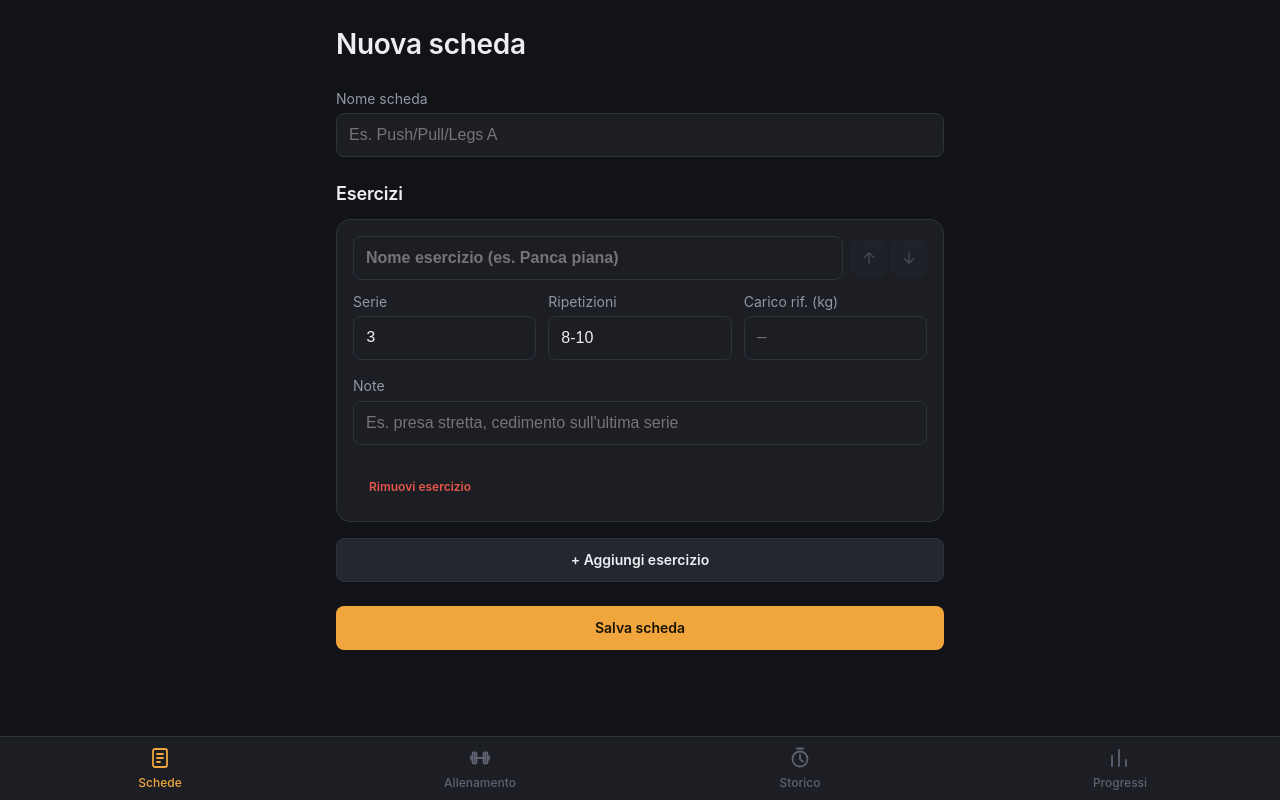
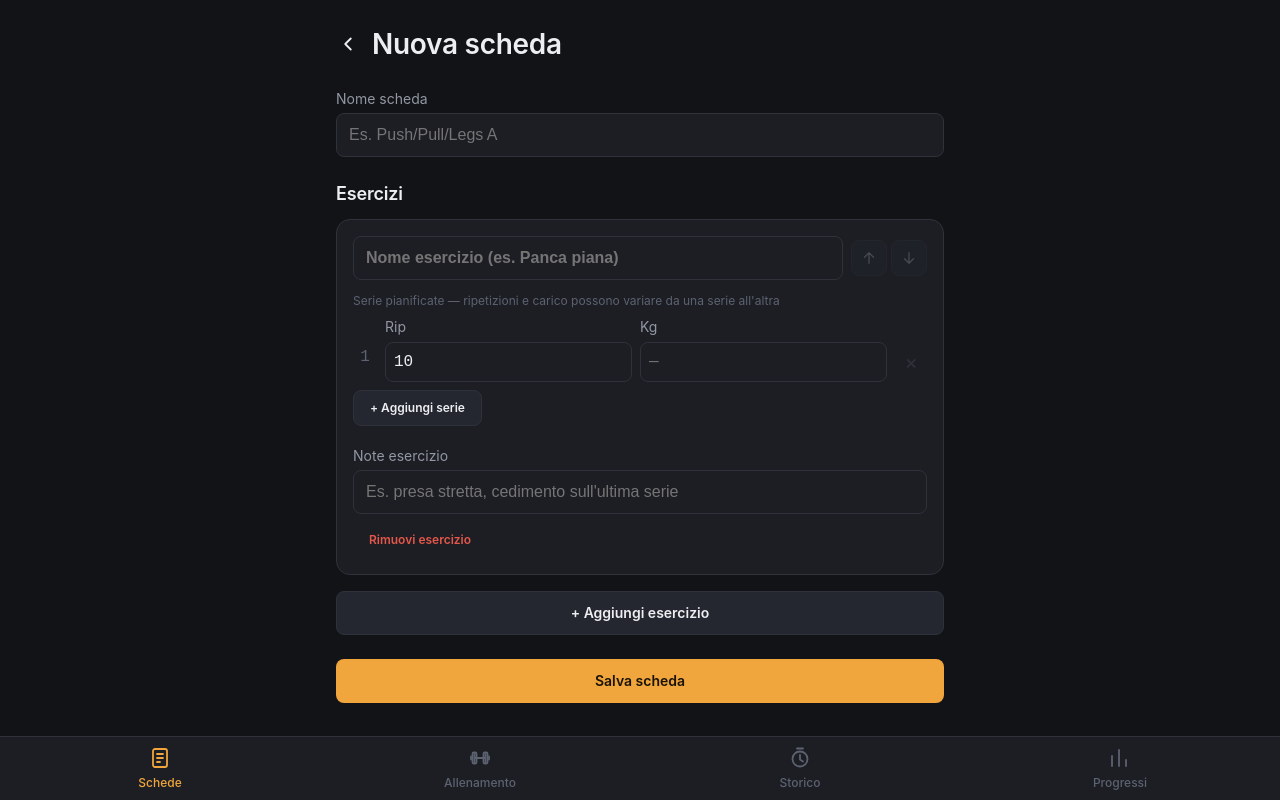
Before and after one commit to SimoneFerraraDev/gymtrack, an Angular app: page /schede/nuova in a window 1280 px wide. Built offline with nearby package versions, Linux system fonts and the light colour scheme.

Commit message:
Serie con carico variabile per esercizio + pulsante indietro

```diff
--- a/src/app/features/history/session-detail/session-detail.ts
+++ b/src/app/features/history/session-detail/session-detail.ts
@@ -3,10 +3,11 @@ import { DecimalPipe } from '@angular/common';
 import { Router } from '@angular/router';
 import { WorkoutSession } from '../../../core/models/workout-session.model';
 import { SessionService } from '../../../core/services/session.service';
+import { BackButton } from '../../../shared/back-button/back-button';
 
 @Component({
   selector: 'app-session-detail',
-  imports: [DecimalPipe],
+  imports: [DecimalPipe, BackButton],
   templateUrl: './session-detail.html',
   styleUrl: './session-detail.scss',
 })
--- a/src/app/features/plans/plan-form/plan-form.html
+++ b/src/app/features/plans/plan-form/plan-form.html
@@ -1,6 +1,9 @@
 <form class="page" [formGroup]="form" (ngSubmit)="save()">
   <header class="page__header">
-    <h1>{{ isEditMode() ? 'Modifica scheda' : 'Nuova scheda' }}</h1>
+    <div class="page__header-title">
+      <app-back-button to="/schede" />
+      <h1>{{ isEditMode() ? 'Modifica scheda' : 'Nuova scheda' }}</h1>
+    </div>
   </header>
 
   <div class="field">
@@ -38,23 +41,41 @@
           </div>
         </div>
 
-        <div class="exercise-row__grid">
-          <div class="field">
-            <label class="field__label">Serie</label>
-            <input class="field__input num" type="number" min="1" formControlName="targetSets" />
-          </div>
-          <div class="field">
-            <label class="field__label">Ripetizioni</label>
-            <input class="field__input" type="text" formControlName="targetReps" placeholder="8-10" />
-          </div>
-          <div class="field">
-            <label class="field__label">Carico rif. (kg)</label>
-            <input class="field__input num" type="number" step="0.5" formControlName="targetWeight" placeholder="—" />
-          </div>
+        <p class="targets-hint">
+          Serie pianificate — ripetizioni e carico possono variare da una serie all'altra
+        </p>
+
+        <div formArrayName="targets" class="target-rows">
+          @for (target of targetsOf(i).controls; track target; let ti = $index) {
+            <div class="target-row" [formGroupName]="ti">
+              <span class="target-row__index num">{{ ti + 1 }}</span>
+              <div class="target-row__field">
+                <label class="field__label">Rip</label>
+                <input class="field__input num" type="text" formControlName="reps" placeholder="8-10" />
+              </div>
+              <div class="target-row__field">
+                <label class="field__label">Kg</label>
+                <input class="field__input num" type="number" step="0.5" formControlName="weight" placeholder="—" />
+              </div>
+              <button
+                type="button"
+                class="target-row__remove"
+                aria-label="Rimuovi serie"
+                [disabled]="targetsOf(i).length <= 1"
+                (click)="removeTargetRow(i, ti)"
+              >
+                ×
+              </button>
+            </div>
+          }
         </div>
 
-        <div class="field">
-          <label class="field__label">Note</label>
+        <button type="button" class="btn btn--secondary target-rows__add" (click)="addTargetRow(i)">
+          + Aggiungi serie
+        </button>
+
+        <div class="field exercise-row__notes">
+          <label class="field__label">Note esercizio</label>
           <input class="field__input" type="text" formControlName="notes" placeholder="Es. presa stretta, cedimento sull'ultima serie" />
         </div>
 
--- a/src/app/features/plans/plan-form/plan-form.scss
+++ b/src/app/features/plans/plan-form/plan-form.scss
@@ -62,6 +62,71 @@
   gap: var(--space-3);
 }
 
+.targets-hint {
+  font-size: var(--text-xs);
+  color: var(--color-text-faint);
+  margin: 0 0 var(--space-2);
+}
+
+.target-rows {
+  display: flex;
+  flex-direction: column;
+  gap: var(--space-2);
+  margin-bottom: var(--space-2);
+}
+
+.target-row {
+  display: flex;
+  align-items: flex-end;
+  gap: var(--space-2);
+}
+
+.target-row__index {
+  width: 1.5rem;
+  flex-shrink: 0;
+  color: var(--color-text-faint);
+  padding-bottom: var(--space-3);
+  text-align: center;
+}
+
+.target-row__field {
+  display: flex;
+  flex-direction: column;
+  gap: var(--space-1);
+  flex: 1;
+}
+
+.target-row__field .field__input {
+  padding: var(--space-2);
+  height: 40px;
+}
+
+.target-row__remove {
+  flex-shrink: 0;
+  width: 32px;
+  height: 40px;
+  background: transparent;
+  border: none;
+  color: var(--color-text-faint);
+  font-size: 1.25rem;
+  line-height: 1;
+}
+
+.target-row__remove:disabled {
+  opacity: 0.3;
+}
+
+.target-rows__add {
+  height: 36px;
+  font-size: var(--text-xs);
+  margin-bottom: var(--space-3);
+}
+
+.exercise-row__notes {
+  margin-top: var(--space-2);
+  margin-bottom: 0;
+}
+
 .exercise-row__remove {
   margin-top: var(--space-2);
   height: 36px;
--- a/src/app/features/plans/plan-form/plan-form.ts
+++ b/src/app/features/plans/plan-form/plan-form.ts
@@ -2,17 +2,22 @@ import { Component, effect, inject, input } from '@angular/core';
 import {
   FormArray,
   FormBuilder,
+  FormGroup,
   ReactiveFormsModule,
   Validators,
 } from '@angular/forms';
 import { Router } from '@angular/router';
 import { ExerciseService } from '../../../core/services/exercise.service';
 import { PlanService } from '../../../core/services/plan.service';
-import { PlanExercise } from '../../../core/models/workout-plan.model';
+import {
+  PlanExercise,
+  PlanSetTarget,
+} from '../../../core/models/workout-plan.model';
+import { BackButton } from '../../../shared/back-button/back-button';
 
 @Component({
   selector: 'app-plan-form',
-  imports: [ReactiveFormsModule],
+  imports: [ReactiveFormsModule, BackButton],
   templateUrl: './plan-form.html',
   styleUrl: './plan-form.scss',
 })
@@ -30,9 +35,7 @@ export class PlanForm {
 
   protected readonly form = this.fb.nonNullable.group({
     name: ['', [Validators.required, Validators.maxLength(60)]],
-    exercises: this.fb.array<
-      ReturnType<typeof this.buildExerciseRow>
-    >([]),
+    exercises: this.fb.array<ReturnType<typeof this.buildExerciseRow>>([]),
   });
 
   constructor() {
@@ -53,13 +56,35 @@ export class PlanForm {
     return this.form.controls.exercises;
   }
 
-  private buildExerciseRow(initial?: Partial<PlanExercise> & { exerciseName?: string }) {
+  targetsOf(exerciseIndex: number): FormArray {
+    return (this.exercises.at(exerciseIndex) as FormGroup).get(
+      'targets',
+    ) as FormArray;
+  }
+
+  private buildTargetRow(initial?: Partial<PlanSetTarget>) {
     return this.fb.nonNullable.group({
-      exerciseName: [initial?.exerciseName ?? '', Validators.required],
-      targetSets: [initial?.targetSets ?? 3, [Validators.required, Validators.min(1)]],
-      targetReps: [initial?.targetReps ?? '8-10', Validators.required],
-      targetWeight: [initial?.targetWeight ?? null],
-      notes: [initial?.notes ?? ''],
+      reps: [initial?.reps ?? '10', Validators.required],
+      weight: [initial?.weight ?? null],
+    });
+  }
+
+  private buildExerciseRow(initial?: {
+    exerciseName?: string;
+    targets?: PlanSetTarget[];
+    notes?: string;
+  }) {
+    const initialTargets =
+      initial?.targets && initial.targets.length > 0
+        ? initial.targets
+        : [{ reps: '10' }];
+    return this.fb.group({
+      exerciseName: this.fb.nonNullable.control(
+        initial?.exerciseName ?? '',
+        Validators.required,
+      ),
+      notes: this.fb.nonNullable.control(initial?.notes ?? ''),
+      targets: this.fb.array(initialTargets.map((t) => this.buildTargetRow(t))),
     });
   }
 
@@ -87,6 +112,21 @@ export class PlanForm {
     arr.insert(index + 1, ctrl);
   }
 
+  /** Aggiunge una nuova serie pianificata, ripetendo i valori dell'ultima
+   *  come comodo punto di partenza (spesso rip/peso sono simili tra serie
+   *  vicine, es. una rampa di carico). */
+  addTargetRow(exerciseIndex: number): void {
+    const targets = this.targetsOf(exerciseIndex);
+    const last = targets.length > 0 ? targets.at(targets.length - 1).value : undefined;
+    targets.push(this.buildTargetRow(last));
+  }
+
+  removeTargetRow(exerciseIndex: number, targetIndex: number): void {
+    const targets = this.targetsOf(exerciseIndex);
+    if (targets.length <= 1) return; // almeno una serie pianificata
+    targets.removeAt(targetIndex);
+  }
+
   private async loadForEdit(planId: string): Promise<void> {
     const plan = await this.planService.getById(planId);
     if (!plan) {
@@ -97,7 +137,11 @@ export class PlanForm {
     for (const pe of [...plan.exercises].sort((a, b) => a.order - b.order)) {
       const exercise = await this.exerciseService.getById(pe.exerciseId);
       this.exercises.push(
-        this.buildExerciseRow({ ...pe, exerciseName: exercise?.name ?? '' }),
+        this.buildExerciseRow({
+          exerciseName: exercise?.name ?? '',
+          targets: pe.targets,
+          notes: pe.notes,
+        }),
       );
     }
     if (this.exercises.length === 0) this.addExerciseRow();
@@ -122,9 +166,10 @@ export class PlanForm {
           id: crypto.randomUUID(),
           exerciseId: exercise.id,
           order: order++,
-          targetSets: row.targetSets,
-          targetReps: row.targetReps,
-          targetWeight: row.targetWeight ?? undefined,
+          targets: row.targets.map((t) => ({
+            reps: t.reps,
+            weight: t.weight ?? undefined,
+          })),
           notes: row.notes || undefined,
         });
       }
--- a/src/app/features/sessions/session-log/session-log.ts
+++ b/src/app/features/sessions/session-log/session-log.ts
@@ -2,7 +2,7 @@ import { Component, computed, inject, input, OnInit, signal } from '@angular/cor
 import { FormBuilder, ReactiveFormsModule } from '@angular/forms';
 import { Router } from '@angular/router';
 import { generateId } from '../../../core/db/id.util';
-import { PlanExercise } from '../../../core/models/workout-plan.model';
+import { PlanSetTarget } from '../../../core/models/workout-plan.model';
 import {
   ExerciseLog,
   SetLog,
@@ -10,6 +10,7 @@ import {
 } from '../../../core/models/workout-session.model';
 import { PlanService } from '../../../core/services/plan.service';
 import { SessionService } from '../../../core/services/session.service';
+import { BackButton } from '../../../shared/back-button/back-button';
 
 /** Estrae il primo numero da una stringa tipo "8-10" o "AMRAP" (→ null). */
 function firstNumber(text: string): number | null {
@@ -19,7 +20,7 @@ function firstNumber(text: string): number | null {
 
 @Component({
   selector: 'app-session-log',
-  imports: [ReactiveFormsModule],
+  imports: [ReactiveFormsModule, BackButton],
   templateUrl: './session-log.html',
   styleUrl: './session-log.scss',
 })
@@ -35,8 +36,10 @@ export class SessionLog implements OnInit {
   readonly loading = signal(true);
   readonly finishing = signal(false);
 
-  /** Target della scheda originale, per esercizio — solo a scopo informativo. */
-  private readonly targetByExerciseId = new Map<string, PlanExercise>();
+  /** Serie pianificate dalla scheda originale, per esercizio: il carico può
+   *  variare da una serie all'altra (es. rampa 40-45-50kg), quindi qui
+   *  teniamo l'intero array invece di un singolo valore. */
+  private readonly targetsByExerciseId = new Map<string, PlanSetTarget[]>();
 
   /** Form del "prossimo set" da aggiungere, uno per ExerciseLog. */
   readonly draftForms = new Map<
@@ -66,7 +69,7 @@ export class SessionLog implements OnInit {
     const plan = await this.planService.getById(session.planId);
     if (plan) {
       for (const pe of plan.exercises) {
-        this.targetByExerciseId.set(pe.exerciseId, pe);
+        this.targetsByExerciseId.set(pe.exerciseId, pe.targets);
       }
     }
 
@@ -77,21 +80,33 @@ export class SessionLog implements OnInit {
     this.loading.set(false);
   }
 
+  /** Il target pianificato per la PROSSIMA serie da loggare (indice = quante
+   *  serie sono già state fatte). Torna null oltre le serie pianificate. */
+  private nextTargetFor(log: ExerciseLog): PlanSetTarget | null {
+    const targets = this.targetsByExerciseId.get(log.exerciseId);
+    return targets?.[log.sets.length] ?? null;
+  }
+
   private buildDraftForm(log: ExerciseLog) {
     const lastSet = log.sets.at(-1);
-    const target = this.targetByExerciseId.get(log.exerciseId);
+    const next = this.nextTargetFor(log);
     return this.fb.nonNullable.group({
-      reps: [lastSet?.reps ?? firstNumber(target?.targetReps ?? '') ?? 8],
-      weight: [lastSet?.weight ?? target?.targetWeight ?? 0],
+      reps: [
+        next ? (firstNumber(next.reps) ?? lastSet?.reps ?? 8) : (lastSet?.reps ?? 8),
+      ],
+      weight: [next?.weight ?? lastSet?.weight ?? 0],
       notes: [''],
     });
   }
 
-  targetLabel(exerciseId: string): string | null {
-    const t = this.targetByExerciseId.get(exerciseId);
-    if (!t) return null;
-    const weight = t.targetWeight ? ` @ ${t.targetWeight}kg` : '';
-    return `Target: ${t.targetSets} x ${t.targetReps}${weight}`;
+  /** Riepilogo di tutte le serie pianificate per l'esercizio, mostrato come
+   *  promemoria in testa alla card (es. "10@40kg · 10@45kg · 10@50kg"). */
+  targetSummary(exerciseId: string): string | null {
+    const targets = this.targetsByExerciseId.get(exerciseId);
+    if (!targets || targets.length === 0) return null;
+    return targets
+      .map((t) => `${t.reps}${t.weight ? '@' + t.weight + 'kg' : ''}`)
+      .join(' · ');
   }
 
   async addSet(log: ExerciseLog): Promise<void> {
@@ -114,8 +129,18 @@ export class SessionLog implements OnInit {
     );
     const updated = { ...session, exerciseLogs: updatedLogs };
     this.session.set(updated);
-    form.patchValue({ notes: '' });
     await this.sessionService.update(session.id, { exerciseLogs: updatedLogs });
+
+    // Prepara il form per la serie successiva, suggerendo il carico/rip
+    // pianificati per quella serie (che possono differire da quella appena
+    // loggata) invece di ripetere semplicemente gli ultimi valori inseriti.
+    const updatedLog = updatedLogs.find((l) => l.id === log.id)!;
+    const next = this.nextTargetFor(updatedLog);
+    form.patchValue({
+      reps: next ? (firstNumber(next.reps) ?? raw.reps) : raw.reps,
+      weight: next?.weight ?? raw.weight,
+      notes: '',
+    });
   }
 
   async removeSet(log: ExerciseLog, setId: string): Promise<void> {
--- /dev/null
+++ b/src/app/shared/back-button/back-button.ts
@@ -0,0 +1,45 @@
+import { Component, input } from '@angular/core';
+import { RouterLink } from '@angular/router';
+
+@Component({
+  selector: 'app-back-button',
+  imports: [RouterLink],
+  template: `
+    <a class="back-btn" [routerLink]="to()" aria-label="Indietro">
+      <svg viewBox="0 0 24 24" fill="none">
+        <path
+          d="M15 6l-6 6 6 6"
+          stroke="currentColor"
+          stroke-width="2"
+          stroke-linecap="round"
+          stroke-linejoin="round"
+        />
+      </svg>
+    </a>
+  `,
+  styles: [
+    `
+      .back-btn {
+        width: 40px;
+        height: 40px;
+        display: flex;
+        align-items: center;
+        justify-content: center;
+        color: var(--color-text);
+        flex-shrink: 0;
+        text-decoration: none;
+        margin-left: calc(var(--space-2) * -1);
+      }
+      .back-btn svg {
+        width: 22px;
+        height: 22px;
+      }
+    `,
+  ],
+})
+export class BackButton {
+  /** Rotta di destinazione: sempre esplicita, niente cronologia del browser
+   *  (evita comportamenti imprevedibili se si arriva alla pagina via link
+   *  diretto o refresh, senza una history da cui tornare indietro). */
+  readonly to = input.required<string>();
+}
--- a/src/styles.scss
+++ b/src/styles.scss
@@ -121,6 +121,13 @@ a {
   font-size: var(--text-2xl);
 }
 
+.page__header-title {
+  display: flex;
+  align-items: center;
+  gap: var(--space-1);
+  min-width: 0;
+}
+
 /* ==========================================================================
    Bottoni
    ========================================================================== */
```
Also changed, not shown: src/app/core/models/workout-plan.model.ts (+13 -4 lines), src/app/features/history/session-detail/session-detail.html (+6 -3 lines), src/app/features/sessions/session-log/session-log.html (+8 -5 lines).
